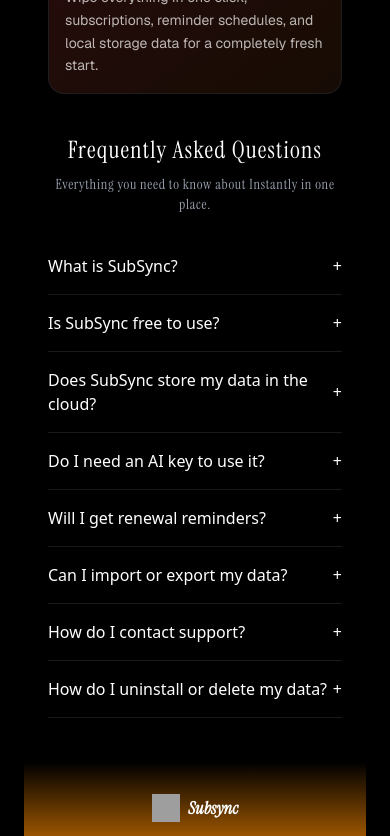
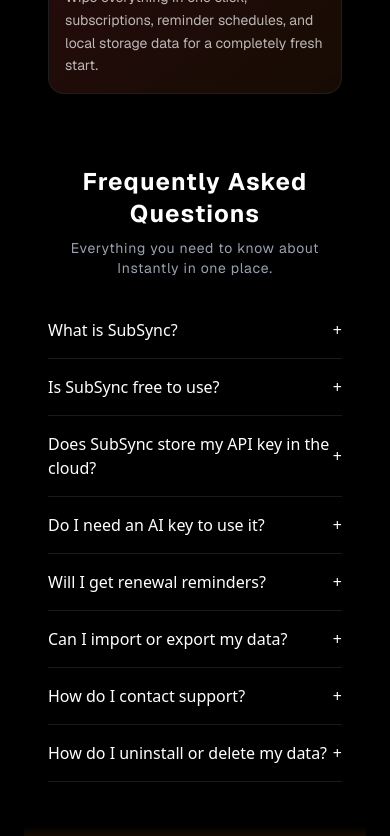
Before and after one commit to parasss19/Subsync, a React (Vite) app: page / in a window 390 px wide. Shown: the part 2700-3536 px from the top of the page. Built offline with nearby package versions, Linux system fonts and the light colour scheme; grey boxes are pictures that could not be loaded.

Commit message:
accordian component updated

```diff
--- a/src/components/Accordian.jsx
+++ b/src/components/Accordian.jsx
@@ -15,9 +15,9 @@
       "Yes! SubSync is free to install and use for managing subscriptions, tracking renewals, and receiving reminders.",
   },
   {
-    title: "Does SubSync store my data in the cloud?",
+    title: "Does SubSync store my API key in the cloud?",
     content:
-      "No, Data stays on your device, not our servers. Your subscription data and settings are stored locally in your browser.",
+      "No, your key stays on your device, not our servers.We store only the data required to send accurate reminders like subscription name, renewal date, price, your email, and reminder days. No sensitive personal data or API keys are stored in our database.",
   },
   {
     title: "Do I need an AI key to use it?",
@@ -52,14 +52,14 @@
 
 
   return (
-    <div className="relative z-10 mt-10 mb-5 max-w-6xl mx-auto w-full px-6 pb-6">
+    <div className="relative z-10 mt-18 mb-5 max-w-6xl mx-auto w-full px-6 pb-6">
       <div className="flex flex-col md:flex-row md:gap-12">
         {/* Left side heading */}
         <div className="md:w-1/3 mb-6 md:mb-0">
-          <h3 className="text-2xl text-white font_instrument tracking-wider text-center md:text-left">
+          <h3 className="text-2xl text-white font-[Geist] font-bold tracking-wider text-center md:text-left">
             Frequently Asked Questions
           </h3>
-          <p className="mt-2 text-gray-400 text-sm font_instrument tracking-wider text-center md:text-left">
+          <p className="mt-2 text-gray-400 text-sm font-[Geist] tracking-wider text-center md:text-left">
             Everything you need to know about Instantly in one place.
           </p>
         </div>
```
